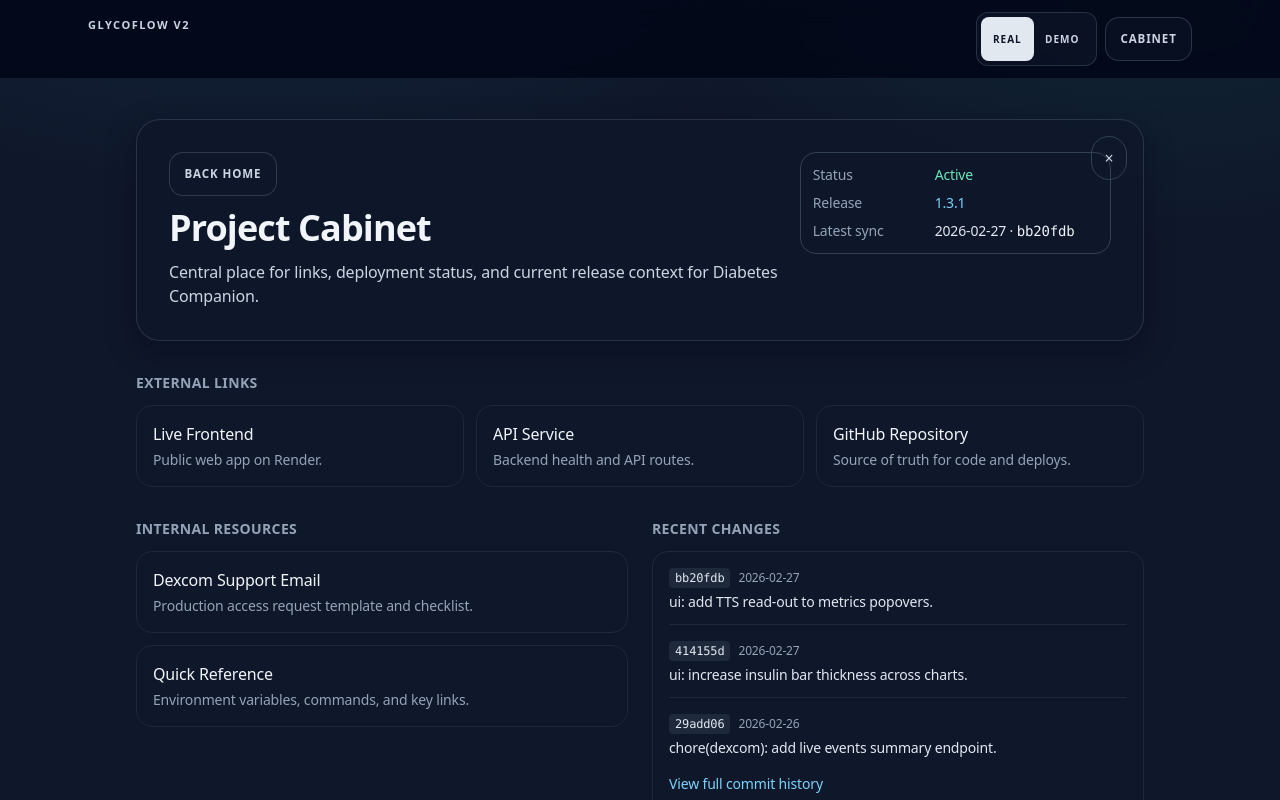
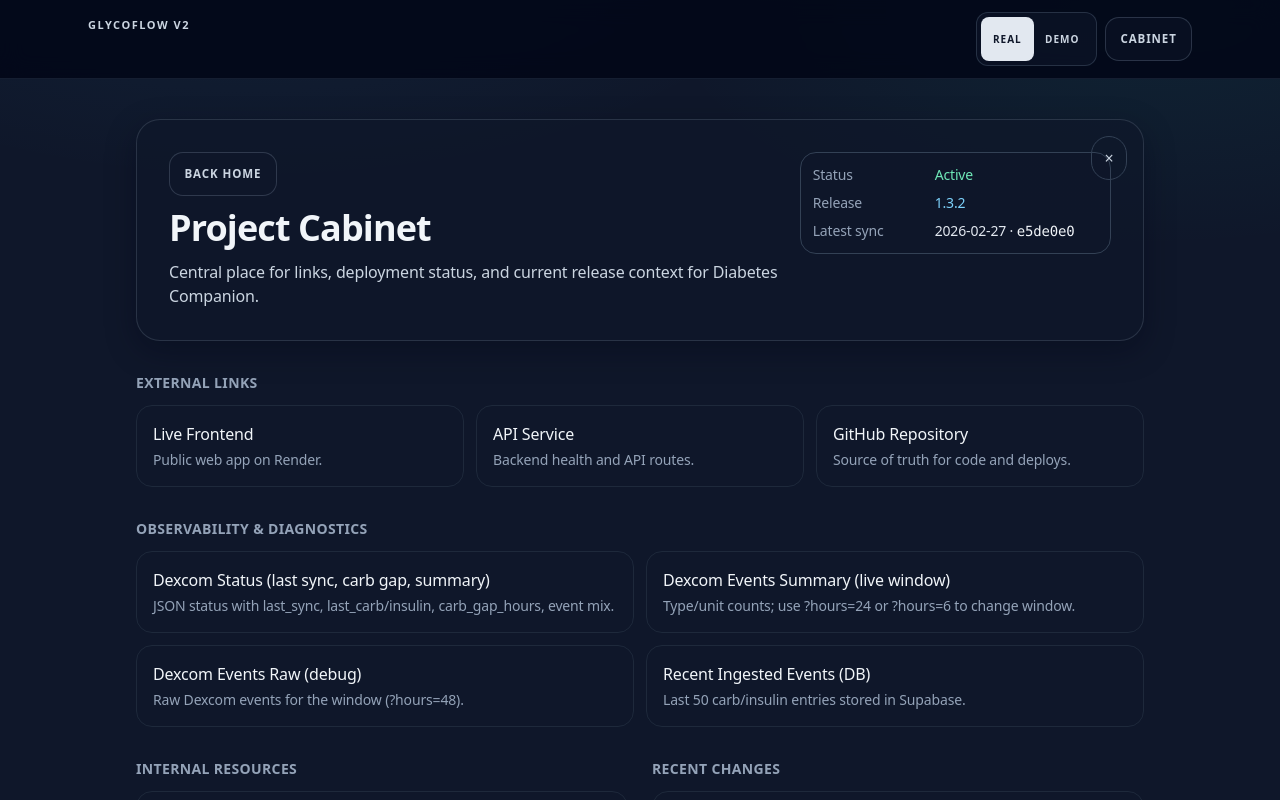
Before and after one commit to thatihub/diabetes-companion-v1, a Next.js app in the folder apps/web/: page /project-cabinet in a window 1280 px wide. Shown: the top 800 px of the page. Built offline with nearby package versions, Linux system fonts and the light colour scheme.

Commit message:
cabinet: add observability links and update release

```diff
--- a/apps/web/app/project-cabinet/page.tsx
+++ b/apps/web/app/project-cabinet/page.tsx
@@ -21,6 +21,29 @@ const EXTERNAL_LINKS = [
   },
 ];
 
+const OBSERVABILITY_LINKS = [
+  {
+    label: "Dexcom Status (last sync, carb gap, summary)",
+    href: "https://diabetes-companion-api.onrender.com/api/dexcom/status",
+    description: "JSON status with last_sync, last_carb/insulin, carb_gap_hours, event mix.",
+  },
+  {
+    label: "Dexcom Events Summary (live window)",
+    href: "https://diabetes-companion-api.onrender.com/api/dexcom/events/live/summary",
+    description: "Type/unit counts; use ?hours=24 or ?hours=6 to change window.",
+  },
+  {
+    label: "Dexcom Events Raw (debug)",
+    href: "https://diabetes-companion-api.onrender.com/api/dexcom/events/live",
+    description: "Raw Dexcom events for the window (?hours=48).",
+  },
+  {
+    label: "Recent Ingested Events (DB)",
+    href: "https://diabetes-companion-api.onrender.com/api/dexcom/events",
+    description: "Last 50 carb/insulin entries stored in Supabase.",
+  },
+];
+
 const INTERNAL_LINKS = [
   {
     label: "Dexcom Support Email",
@@ -36,19 +59,19 @@ const INTERNAL_LINKS = [
 
 const RECENT_COMMITS = [
   {
-    hash: "bb20fdb",
+    hash: "e5de0e0",
     date: "2026-02-27",
-    message: "ui: add TTS read-out to metrics popovers.",
+    message: "ux: suppress HTML error body in api fetcher.",
   },
   {
-    hash: "414155d",
+    hash: "651742d",
     date: "2026-02-27",
-    message: "ui: increase insulin bar thickness across charts.",
+    message: "obs: warn when carbs absent and log event mix.",
   },
   {
-    hash: "29add06",
-    date: "2026-02-26",
-    message: "chore(dexcom): add live events summary endpoint.",
+    hash: "5112fca",
+    date: "2026-02-27",
+    message: "ui: make metrics popover scrollable.",
   },
 ];
 
@@ -86,11 +109,11 @@ export default function ProjectCabinetPage() {
                 <dd className="font-medium text-emerald-300">Active</dd>
 
                 <dt className="text-slate-400">Release</dt>
-                <dd className="font-medium text-sky-300">1.3.1</dd>
+                <dd className="font-medium text-sky-300">1.3.2</dd>
 
                 <dt className="text-slate-400">Latest sync</dt>
                 <dd className="font-medium text-slate-200">
-                  2026-02-27 · <code className="font-mono text-slate-100">bb20fdb</code>
+                  2026-02-27 · <code className="font-mono text-slate-100">e5de0e0</code>
                 </dd>
               </dl>
             </div>
@@ -103,6 +126,26 @@ export default function ProjectCabinetPage() {
           </h2>
           <div className="grid gap-3 md:grid-cols-3">
             {EXTERNAL_LINKS.map((item) => (
+              <a
+                key={item.label}
+                href={item.href}
+                target="_blank"
+                rel="noreferrer"
+                className="rounded-2xl border border-slate-800 bg-slate-900 p-4 hover:border-slate-600"
+              >
+                <p className="text-base font-medium">{item.label}</p>
+                <p className="mt-1 text-sm text-slate-400">{item.description}</p>
+              </a>
+            ))}
+          </div>
+        </section>
+
+        <section className="mt-8">
+          <h2 className="mb-3 text-sm font-semibold uppercase tracking-wide text-slate-400">
+            Observability & Diagnostics
+          </h2>
+          <div className="grid gap-3 md:grid-cols-2">
+            {OBSERVABILITY_LINKS.map((item) => (
               <a
                 key={item.label}
                 href={item.href}
```
